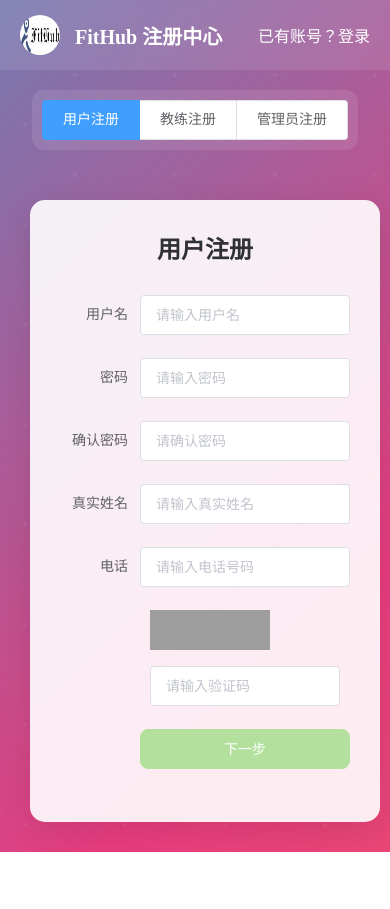
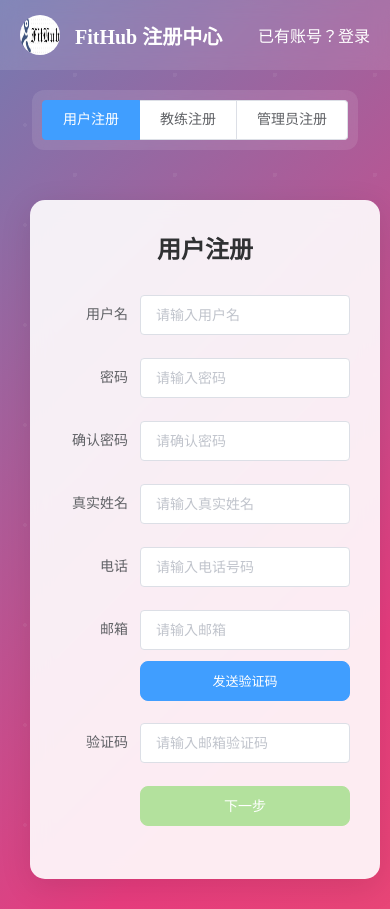
Before and after one commit to giggleZhang02/gym, a Vue app: page /#/allRegister in a window 390 px wide. Before the commit the page ends 852 px from the top, so only its background shows below. Built offline with nearby package versions, Linux system fonts and the light colour scheme.

Commit message:
邮箱验证码

```diff
--- a/src/api/util.js
+++ b/src/api/util.js
@@ -1,10 +1,18 @@
 import request from '../utils/request.js'
+
+export async function sendEmailCode(param) {
+  return request({
+    url: '/util/sendEmailCode',
+    method: 'GET',
+    params: param
+  });
+}
 
 export function getVerificationImage(params = {}) {
   return request({
     url: 'util/getVerificationImage',
     method: 'GET',
-	params
+    params
   });
 }
 
@@ -12,6 +20,6 @@ export function verificationCode(params = {}) {
   return request({
     url: 'util/verificationCode',
     method: 'GET',
-	params
+    params
   });
 }
--- a/src/views/AllRegister.vue
+++ b/src/views/AllRegister.vue
@@ -56,9 +56,29 @@
 						</el-input>
 					</el-form-item>
 
-					<el-form-item class="verification-group">
-						<el-image class="verification-img" :src="imageURL" @click="ChangeVerification()" fit="cover"></el-image>
-						<el-input v-model="securityCode" @blur="VerificationCode()" placeholder="请输入验证码"></el-input>
+					<el-form-item label="邮箱">
+						<div class="email-verification">
+							<el-input
+								v-model="admin.email"
+								placeholder="请输入邮箱"
+								class="email-input"
+							></el-input>
+							<el-button
+								type="primary"
+								@click="sendEmailCode('admin')"
+								:disabled="adminEmailTimer > 0"
+								class="send-code-btn"
+							>
+								{{ adminEmailTimer > 0 ? `${adminEmailTimer}s后重试` : '发送验证码' }}
+							</el-button>
+						</div>
+					</el-form-item>
+
+					<el-form-item label="验证码">
+						<el-input
+							v-model="securityCode"
+							placeholder="请输入邮箱验证码"
+						></el-input>
 					</el-form-item>
 
 					<el-form-item>
@@ -102,9 +122,29 @@
 						</el-input>
 					</el-form-item>
 
-					<el-form-item class="verification-group">
-						<el-image class="verification-img" :src="imageURL" @click="ChangeVerification()" fit="cover"></el-image>
-						<el-input v-model="securityCode" @blur="VerificationCode()" placeholder="请输入验证码"></el-input>
+					<el-form-item label="邮箱">
+						<div class="email-verification">
+							<el-input
+								v-model="user.email"
+								placeholder="请输入邮箱"
+								class="email-input"
+							></el-input>
+							<el-button
+								type="primary"
+								@click="sendEmailCode('user')"
+								:disabled="userEmailTimer > 0"
+								class="send-code-btn"
+							>
+								{{ userEmailTimer > 0 ? `${userEmailTimer}s后重试` : '发送验证码' }}
+							</el-button>
+						</div>
+					</el-form-item>
+
+					<el-form-item label="验证码">
+						<el-input
+							v-model="securityCode"
+							placeholder="请输入邮箱验证码"
+						></el-input>
 					</el-form-item>
 
 					<el-form-item>
@@ -148,9 +188,29 @@
 						</el-input>
 					</el-form-item>
 
-					<el-form-item class="verification-group">
-						<el-image class="verification-img" :src="imageURL" @click="ChangeVerification()" fit="cover"></el-image>
-						<el-input v-model="securityCode" @blur="VerificationCode()" placeholder="请输入验证码"></el-input>
+					<el-form-item label="邮箱">
+						<div class="email-verification">
+							<el-input
+								v-model="coach.email"
+								placeholder="请输入邮箱"
+								class="email-input"
+							></el-input>
+							<el-button
+								type="primary"
+								@click="sendEmailCode('coach')"
+								:disabled="coachEmailTimer > 0"
+								class="send-code-btn"
+							>
+								{{ coachEmailTimer > 0 ? `${coachEmailTimer}s后重试` : '发送验证码' }}
+							</el-button>
+						</div>
+					</el-form-item>
+
+					<el-form-item label="验证码">
+						<el-input
+							v-model="securityCode"
+							placeholder="请输入邮箱验证码"
+						></el-input>
 					</el-form-item>
 
 					<el-form-item>
@@ -160,13 +220,118 @@
 			</div>
 		</div>
 
-		<!-- 弹窗部分保持不变 -->
-		<el-dialog :visible.sync="dialogVisible" title="完善信息" width="30%">
-			<!-- 用户额外信息表单 -->
+		<!-- 修改用户和教练的弹窗部分 -->
+
+		<!-- 用户信息弹窗 -->
+		<el-dialog
+			:visible.sync="dialogVisible"
+			title="完善个人信息"
+			width="400px"
+			custom-class="custom-dialog"
+		>
+			<el-form :model="user" ref="user" label-width="90px" class="info-form">
+				<el-form-item label="出生日期" class="form-item">
+					<el-date-picker
+						v-model="user.birthday"
+						@blur="CheckUserbirthday()"
+						type="date"
+						placeholder="选择日期"
+						class="full-width"
+					></el-date-picker>
+				</el-form-item>
+
+				<el-form-item label="性别" class="form-item">
+					<el-radio-group v-model="user.sex">
+						<el-radio label="男">男</el-radio>
+						<el-radio label="女">女</el-radio>
+					</el-radio-group>
+				</el-form-item>
+
+				<el-form-item label="身高" class="form-item">
+					<el-input
+						v-model="user.height"
+						@blur="CheckUserHeight()"
+						class="with-unit"
+					>
+						<template slot="append">cm</template>
+					</el-input>
+				</el-form-item>
+
+				<el-form-item label="体重" class="form-item">
+					<el-input
+						v-model="user.weight"
+						@blur="CheckUserWeight()"
+						class="with-unit"
+					>
+						<template slot="append">斤</template>
+					</el-input>
+				</el-form-item>
+
+				<div class="dialog-footer">
+					<el-button @click="CloseDialog()" plain>取消</el-button>
+					<el-button
+						type="primary"
+						@click="UserRegister()"
+						:disabled="!userOtherShow"
+					>完成注册</el-button>
+				</div>
+			</el-form>
 		</el-dialog>
 
-		<el-dialog :visible.sync="dialogVisible1" title="完善信息" width="30%">
-			<!-- 教练额外信息表单 -->
+		<!-- 教练信息弹窗 -->
+		<el-dialog
+			:visible.sync="dialogVisible1"
+			title="完善个人信息"
+			width="400px"
+			custom-class="custom-dialog"
+		>
+			<el-form :model="coach" ref="coach" label-width="90px" class="info-form">
+				<el-form-item label="出生日期" class="form-item">
+					<el-date-picker
+						v-model="coach.birthday"
+						@blur="CheckCoachbirthday()"
+						type="date"
+						placeholder="请择日期"
+						class="full-width"
+					></el-date-picker>
+				</el-form-item>
+
+				<el-form-item label="性别" class="form-item">
+					<el-radio-group v-model="coach.sex">
+						<el-radio label="男">男</el-radio>
+						<el-radio label="女">女</el-radio>
+					</el-radio-group>
+				</el-form-item>
+
+				<el-form-item label="身高" class="form-item">
+					<el-input
+						v-model="coach.height"
+						@blur="CheckCoachHeight()"
+						class="with-unit"
+					>
+						<template slot="append">cm</template>
+					</el-input>
+				</el-form-item>
+
+				<el-form-item label="体重" class="form-item">
+					<el-input
+						v-model="coach.weight"
+						@blur="CheckCoachWeight()"
+						class="with-unit"
+					>
+						<template slot="append">斤</template>
+					</el-input>
+				</el-form-item>
+
+				<div class="dialog-footer">
+					<el-button @click="CloseDialog1()" plain>取消</el-button>
+					<el-button
+						type="primary"
+						@click="CoachRegister()"
+						:disabled="!coachOtherShow"
+					>完成注册</el-button>
+				</div>
+			</el-form>
 		</el-dialog>
 	</div>
 </template>
@@ -190,6 +355,7 @@
 					password: '',
 					againPassword: '',
 					tel: '',
+					email: '',
 				},
 				user: {
 					username: '',
@@ -201,6 +367,7 @@
 					tel: '',
 					height: '',
 					weight: '',
+					email: '',
 				},
 				coach: {
 					username: '',
@@ -208,12 +375,17 @@
 					againPassword: '',
 					name: '',
 					birthday: '',
+
 					sex: '',
 					tel: '',
 					height: '',
 					weight: '',
+					email: '',
 				},
 				currentType: 'user', // 默认显示用户注册
+				adminEmailTimer: 0,
+				userEmailTimer: 0,
+				coachEmailTimer: 0,
 			}
 		},
 		mounted() {
@@ -407,7 +579,7 @@
 					// 计算用户年龄
 					const age = currentDate.getFullYear() - userBirthday.getFullYear();
 
-					// 判断用户年龄是否在指定范围内
+					// 判断用户年龄是否在���定范围内
 					if (age >= 14 && age <= 120 && userBirthday < currentDate) {
 						// 用户年龄合法
 						return;
@@ -678,6 +850,59 @@
 					}
 				}
 			},
+			async sendEmailCode(type) {
+				// 获取对应类型的邮箱
+				const email = this[type].email;
+
+				// 验证邮箱格式
+				const emailRegex = /^[^\s@]+@[^\s@]+\.[^\s@]+$/;
+				if (!emailRegex.test(email)) {
+					this.$notify({
+						title: '温馨提示',
+						message: '请输入正确的邮箱格式',
+						type: 'warning',
+						position: 'top-left'
+					});
+					return;
+				}
+
+				try {
+					// 调用发送验证码接口
+					const response = await this.$api.util.sendEmailCode({ email });
+
+					if (response.data.code === 200) {
+						this.$notify({
+							title: '发送成功',
+							message: '验证码已发送到您的邮箱',
+							type: 'success',
+							position: 'top-left'
+						});
+
+						// 开始倒计时
+						this[`${type}EmailTimer`] = 60;
+						const timer = setInterval(() => {
+							this[`${type}EmailTimer`]--;
+							if (this[`${type}EmailTimer`] <= 0) {
+								clearInterval(timer);
+							}
+						}, 1000);
+					} else {
+						this.$notify({
+							title: '发送失败',
+							message: response.data.message || '验证码发送失败，请稍后重试',
+							type: 'error',
+							position: 'top-left'
+						});
+					}
+				} catch (error) {
+					this.$notify({
+						title: '发送失败',
+						message: '网络错误，请稍后重试',
+						type: 'error',
+						position: 'top-left'
+					});
+				}
+			},
 		}
 	}
 </script>
@@ -904,4 +1129,130 @@
 		margin: 10px;
 	}
 }
+
+/* 添加以下样式 */
+.custom-dialog {
+	border-radius: 12px;
+	overflow: hidden;
+}
+
+.custom-dialog .el-dialog__header {
+	background: linear-gradient(135deg, #00B4DB, #0083B0);
+	padding: 20px;
+	margin: 0;
+}
+
+.custom-dialog .el-dialog__title {
+	color: white;
+	font-size: 18px;
+	font-weight: 500;
+}
+
+.custom-dialog .el-dialog__body {
+	padding: 30px;
+}
+
+.info-form {
+	margin: 0;
+}
+
+.form-item {
+	margin-bottom: 25px;
+}
+
+.form-item:last-child {
+	margin-bottom: 0;
+}
+
+.full-width {
+	width: 100%;
+}
+
+.with-unit {
+	width: 100%;
+}
+
+.with-unit .el-input-group__append {
+	background-color: #f5f7fa;
+	color: #909399;
+	padding: 0 15px;
+}
+
+.el-radio {
+	margin-right: 30px;
+}
+
+.el-radio__label {
+	font-size: 14px;
+}
+
+.dialog-footer {
+	text-align: right;
+	margin-top: 30px;
+}
+
+.dialog-footer .el-button {
+	padding: 12px 25px;
+	font-size: 14px;
+}
+
+.dialog-footer .el-button + .el-button {
+	margin-left: 15px;
+}
+
+/* 输入框样式优化 */
+.el-input__inner {
+	height: 40px;
+	line-height: 40px;
+}
+
+.el-date-editor.el-input {
+	width: 100%;
+}
+
+/* 响应式调整 */
+@media (max-width: 768px) {
+	.custom-dialog {
+		width: 90% !important;
+		margin: 0 auto;
+	}
+
+	.el-form-item__label {
+		float: none;
+		text-align: left;
+		margin-bottom: 8px;
+	}
+
+	.el-form-item__content {
+		margin-left: 0 !important;
+	}
+}
+
+/* 添加邮箱验证码相关样式 */
+.email-verification {
+	display: flex;
+	gap: 10px;
+}
+
+.email-input {
+	flex: 1;
+}
+
+.send-code-btn {
+	width: 120px !important;
+	padding: 0 !important;
+	font-size: 13px !important;
+}
+
+/* 在小屏幕上调整布局 */
+@media (max-width: 768px) {
+	.email-verification {
+		flex-direction: column;
+		gap: 10px;
+	}
+
+	.send-code-btn {
+		width: 100% !important;
+	}
+}
 </style>
```
